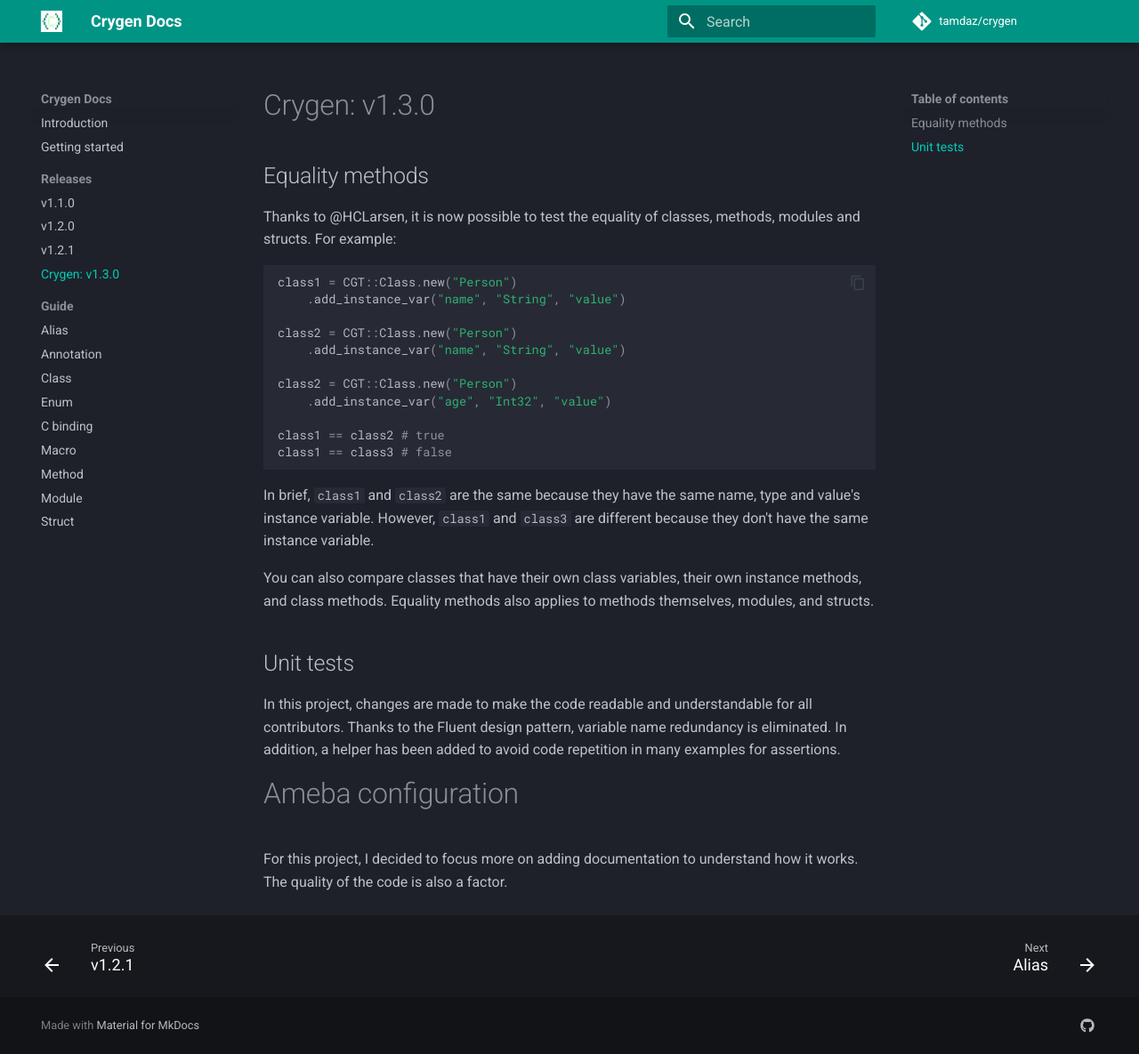
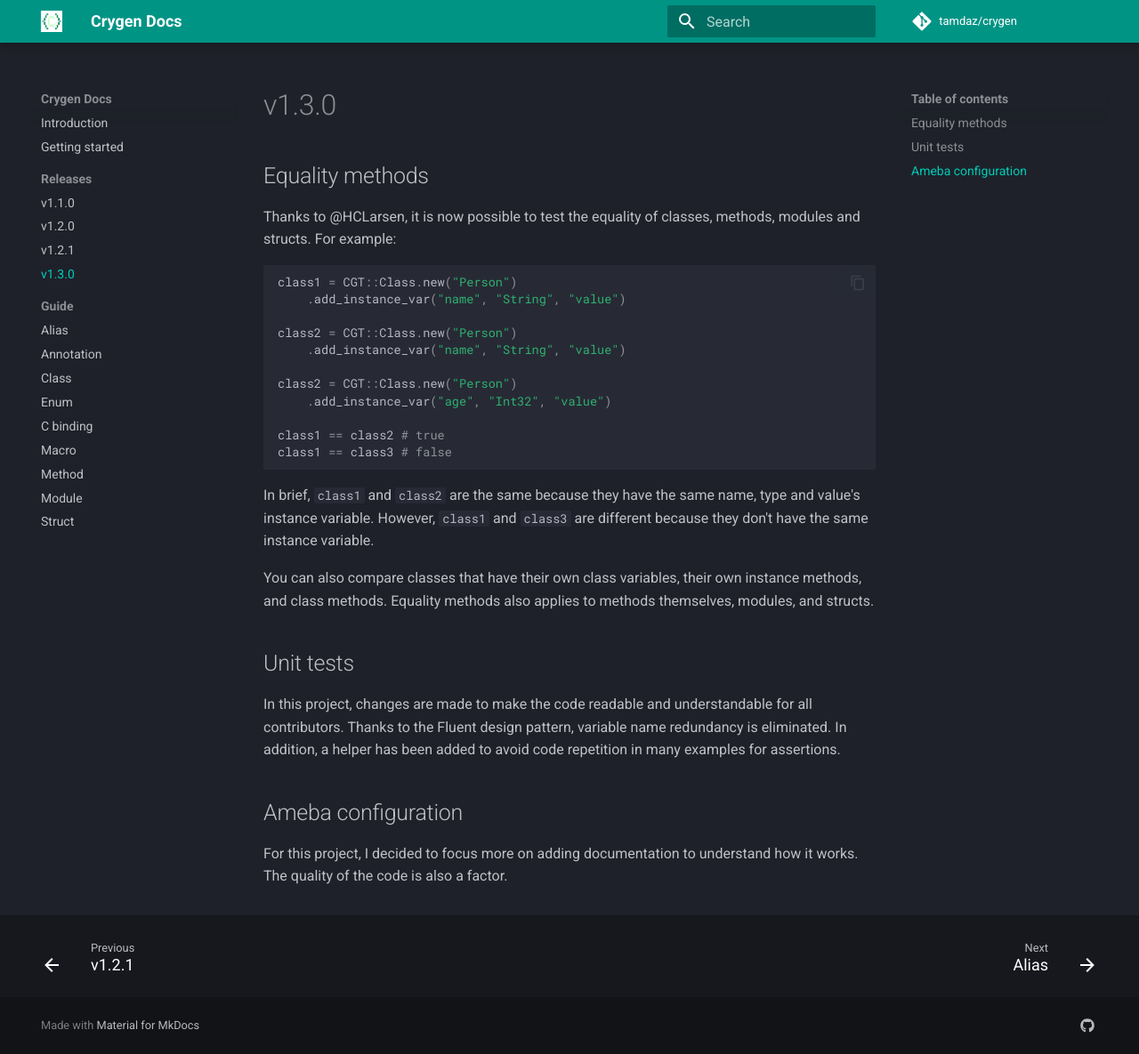
Before and after one commit to tamdaz/crygen, an MkDocs documentation site: the page built from docs/releases/v1.3.0.md, in a window 1280 px wide and 1185 px high. Shown: the whole window at 89% size. Built offline with MkDocs 1.6.1 and Material for MkDocs 9.7.7, drawn with Linux system fonts in a browser that asks for light colours; comment, search, counter and statistics services are not loaded; the version menu is left out.

Commit message:
Fix the v1.3.0 release doc. (#103)

```diff
--- a/docs/releases/v1.3.0.md
+++ b/docs/releases/v1.3.0.md
@@ -1,4 +1,4 @@
-# Crygen: v1.3.0
+# v1.3.0
 
 ## Equality methods
 
@@ -26,6 +26,6 @@ You can also compare classes that have their own class variables, their own inst
 
 In this project, changes are made to make the code readable and understandable for all contributors. Thanks to the Fluent design pattern, variable name redundancy is eliminated. In addition, a helper has been added to avoid code repetition in many examples for assertions.
 
-# Ameba configuration
+## Ameba configuration
 
 For this project, I decided to focus more on adding documentation to understand how it works. The quality of the code is also a factor.
```
Also changed, not shown: docs/getting-started.md (+1 -1 lines).
